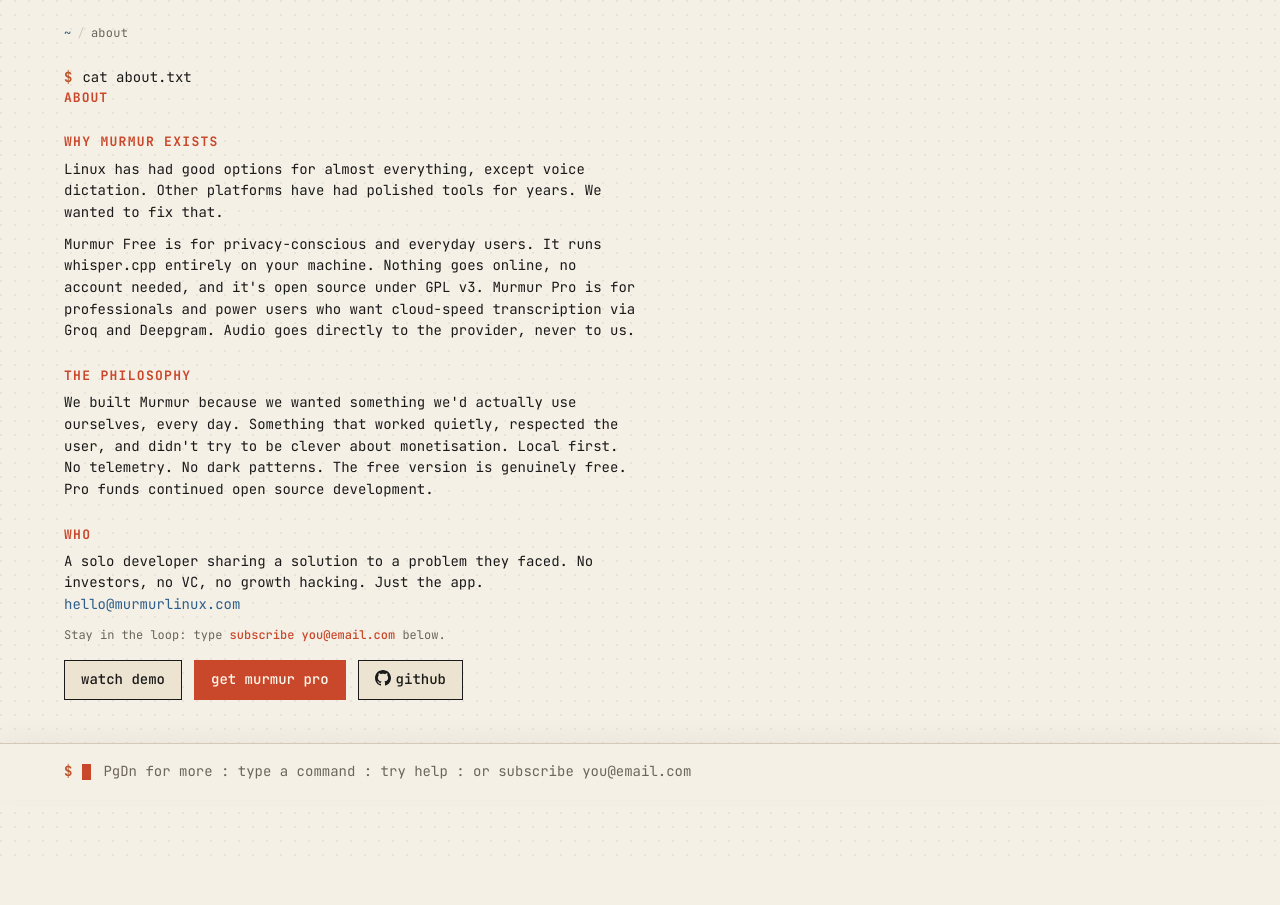
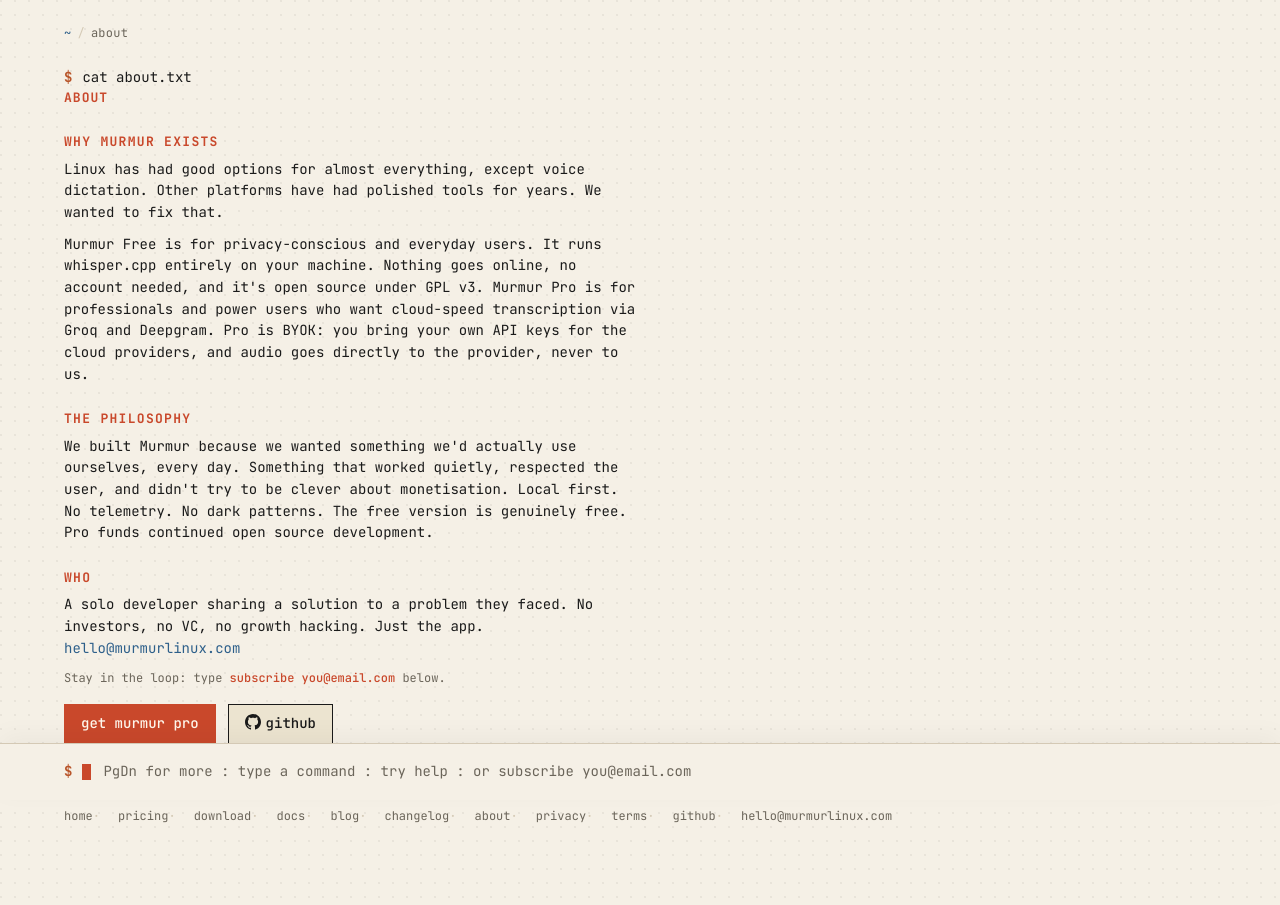
Before and after one commit to murmurlinux/murmur-web, a Next.js app: page /about in a window 1280 px wide. Before the commit the page ends 862 px from the top, so only its background shows below. Built offline with nearby package versions, Linux system fonts and the light colour scheme.

Commit message:
fix: clarify Pro is BYOK on homepage and about page; remove inactive demo CTAs (#47)

```diff
--- a/src/app/about/page.tsx
+++ b/src/app/about/page.tsx
@@ -56,7 +56,7 @@
       <div className="manpage">
         <h3>why murmur exists</h3>
         <p>Linux has had good options for almost everything, except voice dictation. Other platforms have had polished tools for years. We wanted to fix that.</p>
-        <p>Murmur Free is for privacy-conscious and everyday users. It runs whisper.cpp entirely on your machine. Nothing goes online, no account needed, and it&apos;s open source under GPL v3. Murmur Pro is for professionals and power users who want cloud-speed transcription via Groq and Deepgram. Audio goes directly to the provider, never to us.</p>
+        <p>Murmur Free is for privacy-conscious and everyday users. It runs whisper.cpp entirely on your machine. Nothing goes online, no account needed, and it&apos;s open source under GPL v3. Murmur Pro is for professionals and power users who want cloud-speed transcription via Groq and Deepgram. Pro is BYOK: you bring your own API keys for the cloud providers, and audio goes directly to the provider, never to us.</p>
 
         <h3>the philosophy</h3>
         <p>We built Murmur because we wanted something we&apos;d actually use ourselves, every day. Something that worked quietly, respected the user, and didn&apos;t try to be clever about monetisation. Local first. No telemetry. No dark patterns. The free version is genuinely free. Pro funds continued open source development.</p>
@@ -68,7 +68,6 @@
       <p className="muted" style={{ marginTop: 10, fontSize: 12 }}>Stay in the loop: type <span className="accent">subscribe you@email.com</span> below.</p>
 
       <div className="cta-row" style={{ marginTop: 16 }}>
-        <a href="#" className="cta" onClick={openDemo}>watch demo</a>
         <Link href="/pricing" className="cta primary">get murmur pro</Link>
         <a href="https://github.com/murmurlinux" className="cta"><GithubIcon />github</a>
       </div>
--- a/src/app/page.tsx
+++ b/src/app/page.tsx
@@ -376,13 +376,11 @@
             <p className="step">Transcribing...</p>
             <p className="output">&quot;The quick brown fox jumps over the lazy dog.&quot;</p>
             <p className="meta">Copied to clipboard.</p>
-            <p className="meta">Everything in free, plus cloud engines (Groq, Deepgram) for faster, more accurate transcription. Audio goes directly to the provider, never to us. Adds CLI mode, LLM cleanup, custom dictionaries, and more. Closed source. For professionals and heavy users.</p>
+            <p className="meta">Everything in free, plus cloud engines (Groq, Deepgram) for faster, more accurate transcription. BYOK: you bring your own API keys, audio goes directly to the provider, never to us. Adds CLI mode, LLM cleanup, custom dictionaries, and more. Closed source. For professionals and heavy users.</p>
           </div>
         </div>
 
         <div className="screen-cta typed-hidden" id="demo-ctas">
-          <a href="#" className="cta" onClick={openDemo}>watch demo</a>
-          <span className="or">&middot;</span>
           <Link href="/pricing" className="cta primary">get murmur pro</Link>
           <span className="or">&middot;</span>
           <Link href="/download" className="cta">download free</Link>
--- a/src/app/pricing/page.tsx
+++ b/src/app/pricing/page.tsx
@@ -121,7 +121,6 @@
           </ul>
           <div style={{ display: "flex", gap: 10, flexWrap: "wrap" as const }}>
             <button type="button" className="cta primary" id="go-pro-btn" disabled style={{ cursor: "not-allowed", opacity: 0.6 }} aria-disabled="true">coming soon</button>
-            <a href="#" className="cta" onClick={openDemo}>watch demo</a>
           </div>
         </div>
       </div>
```
